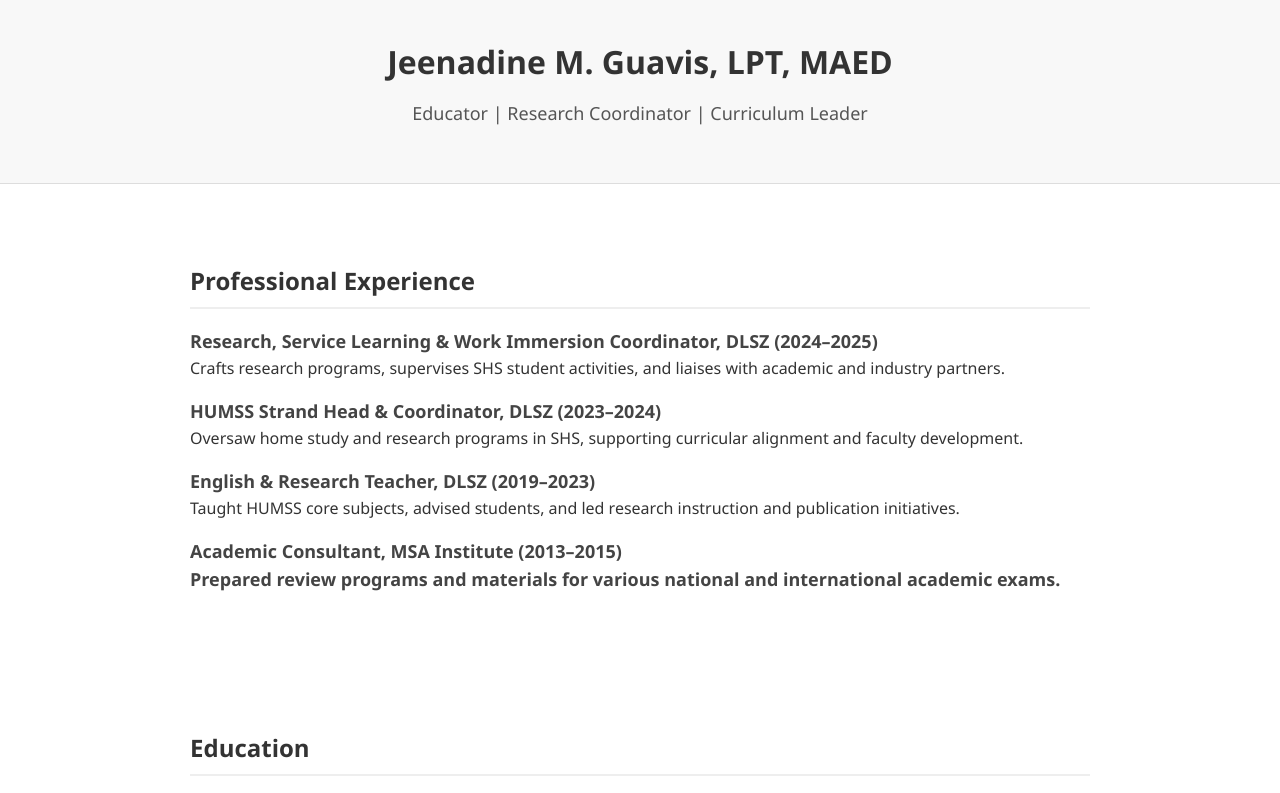
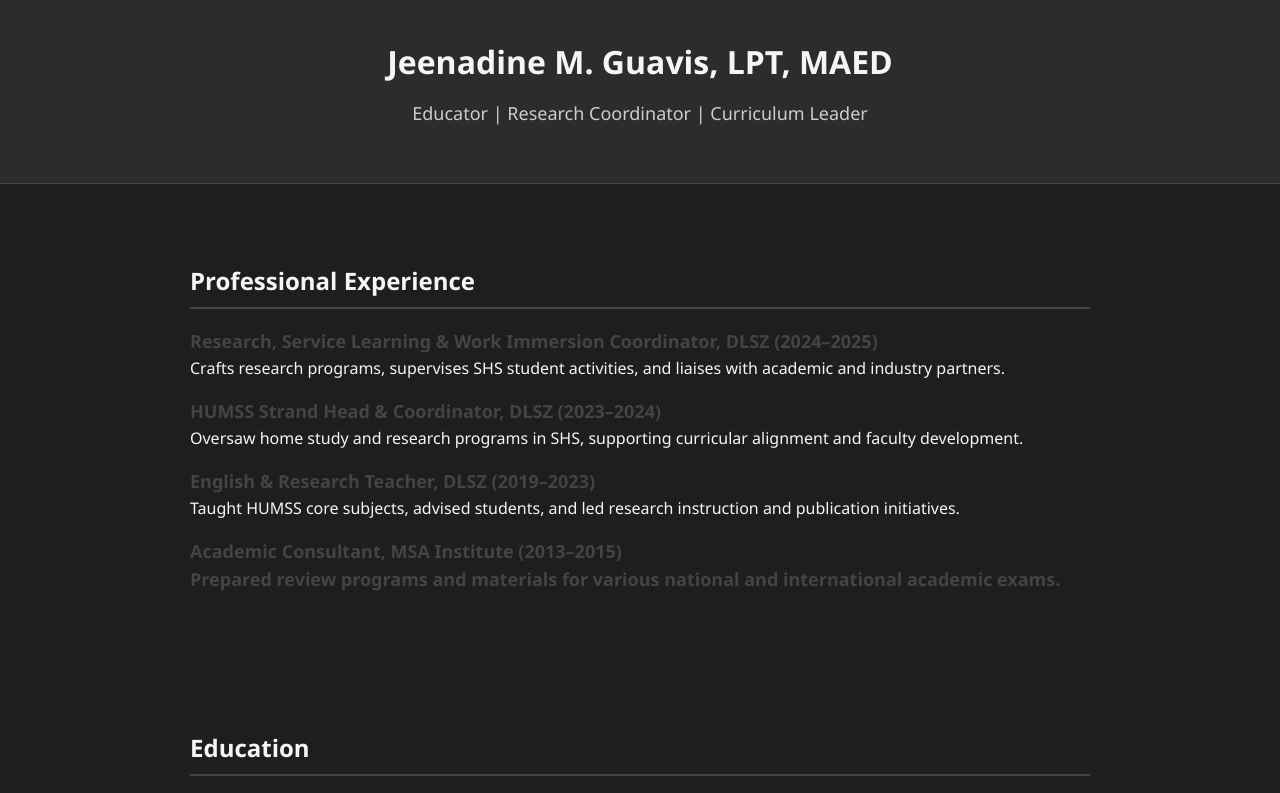
Before and after one commit to Jadeclem143445254/Jeenadine-Guavis, a plain HTML site: page index.html in a window 1280 px wide. Shown: the top 793 px of the page. Drawn offline with Linux system fonts and the light colour scheme.

Commit message:
Add files via upload

```diff
--- a/index.html
+++ b/index.html
@@ -8,14 +8,14 @@
     body {
       margin: 0;
       font-family: 'Segoe UI', sans-serif;
-      background-color: #ffffff;
-      color: #333;
+      background-color: #1e1e1e;
+      color: #f5f5f5;
     }
     header {
-      background-color: #f8f8f8;
+      background-color: #2c2c2c;
       padding: 40px 20px;
       text-align: center;
-      border-bottom: 1px solid #ddd;
+      border-bottom: 1px solid #444;
     }
     header h1 {
       margin: 0;
@@ -23,7 +23,7 @@
     }
     header p {
       font-size: 18px;
-      color: #555;
+      color: #cccccc;
     }
     section {
       padding: 40px 20px;
@@ -31,7 +31,7 @@
       margin: auto;
     }
     h2 {
-      border-bottom: 2px solid #eee;
+      border-bottom: 2px solid #444;
       padding-bottom: 10px;
       margin-top: 40px;
     }
@@ -52,9 +52,9 @@
     footer {
       text-align: center;
       font-size: 14px;
-      color: #999;
+      color: #bbbbbb;
       padding: 20px;
-      border-top: 1px solid #eee;
+      border-top: 1px solid #444;
       margin-top: 40px;
     }
   </style>
```
